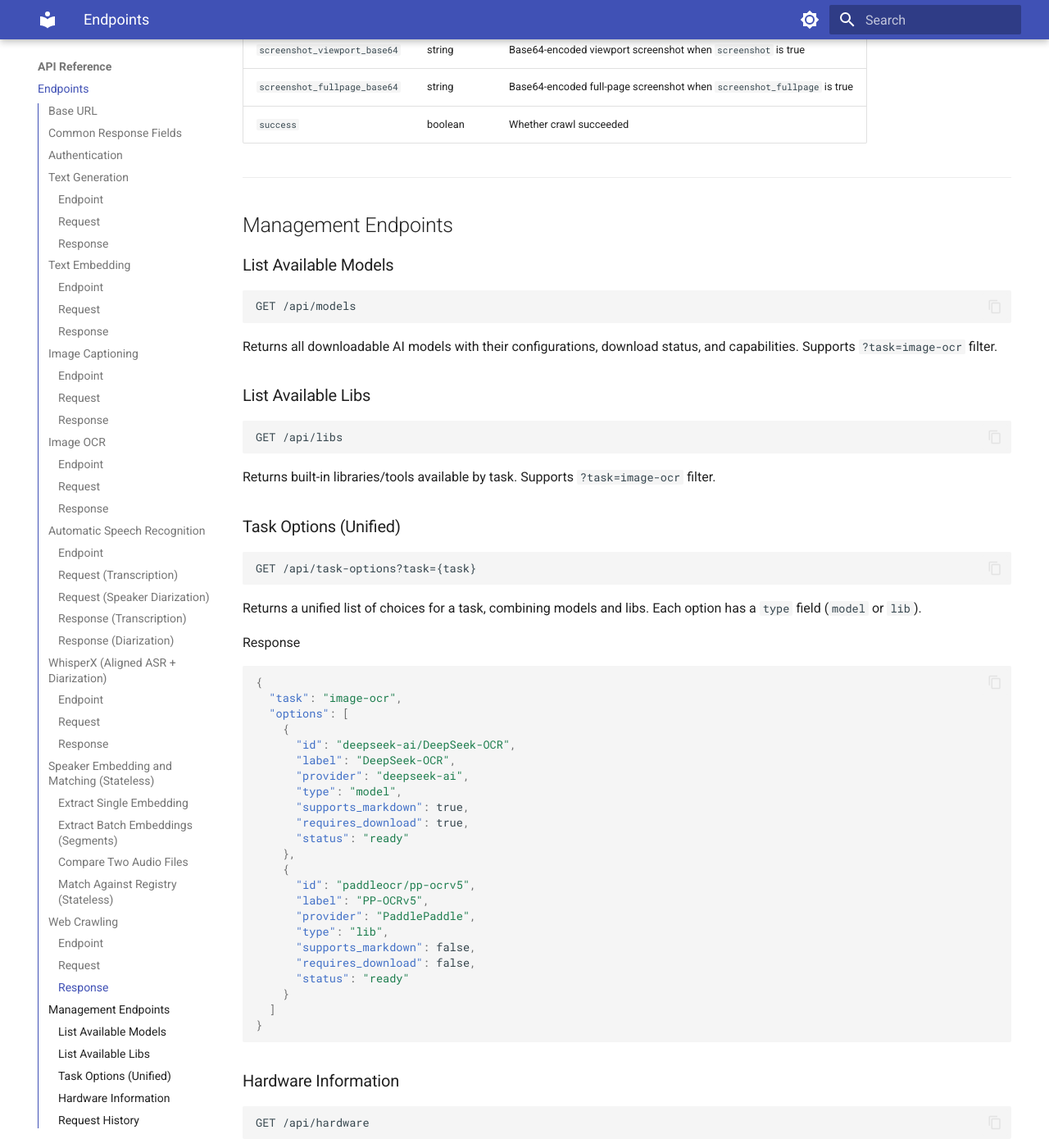
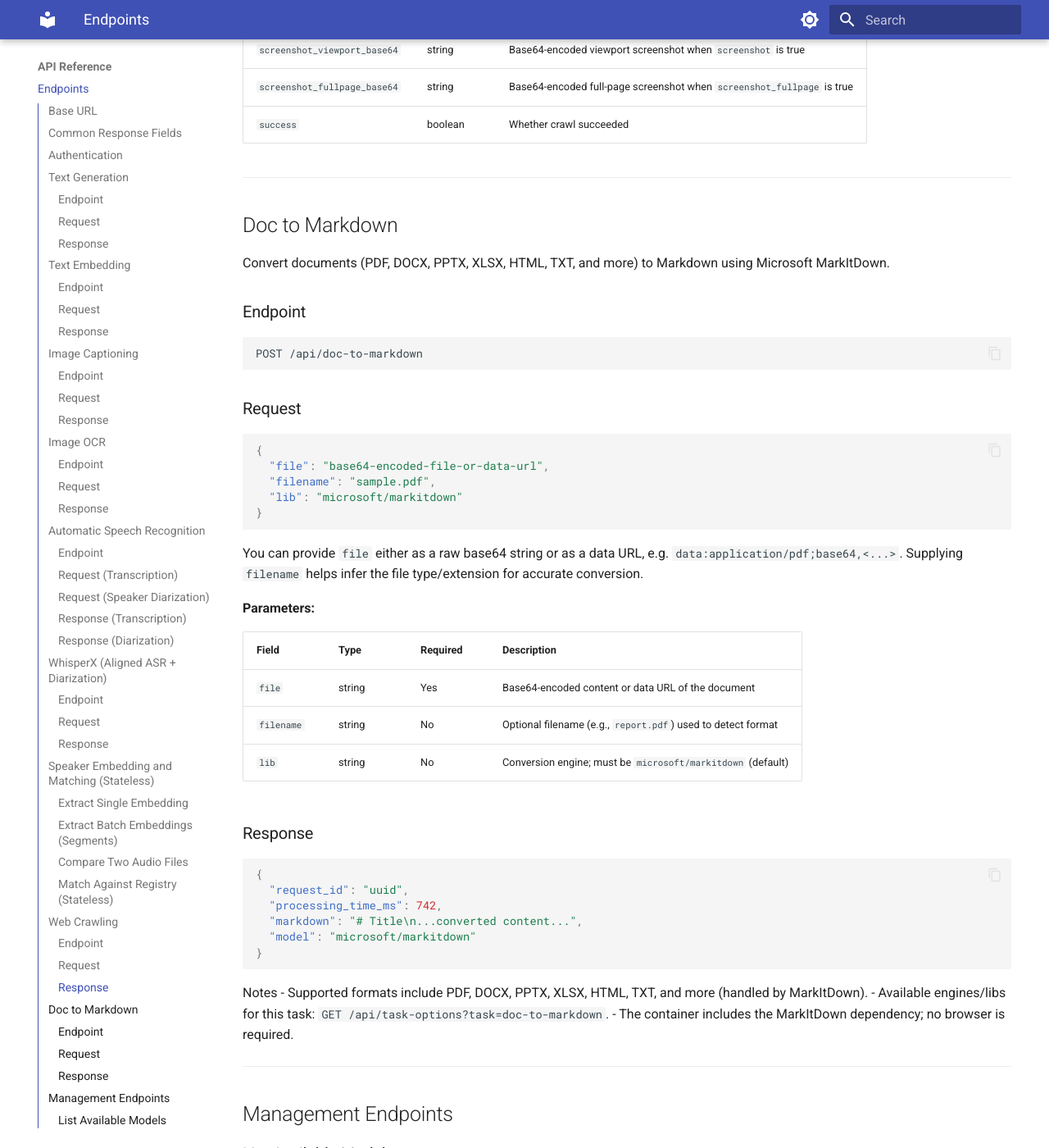
Before and after one commit to xiaoyuanzhu-com/homelab-ai-in-docker, an MkDocs documentation site: the page built from docs/api-reference.md, in a window 1280 px wide and 1400 px high, scrolled down 13025 px. Shown: the whole window at 82% size. Built offline with MkDocs 1.6.1 and Material for MkDocs 9.7.7, drawn with Linux system fonts in a browser that asks for light colours.

Commit message:
docs: add API reference for document to Markdown conversion endpoint

````diff
--- a/docs/api-reference.md
+++ b/docs/api-reference.md
@@ -607,6 +607,54 @@ Implementation notes
 
 ---
 
+## Doc to Markdown
+
+Convert documents (PDF, DOCX, PPTX, XLSX, HTML, TXT, and more) to Markdown using Microsoft MarkItDown.
+
+### Endpoint
+
+```
+POST /api/doc-to-markdown
+```
+
+### Request
+
+```json
+{
+  "file": "base64-encoded-file-or-data-url",
+  "filename": "sample.pdf",
+  "lib": "microsoft/markitdown"
+}
+```
+
+You can provide `file` either as a raw base64 string or as a data URL, e.g. `data:application/pdf;base64,<...>`. Supplying `filename` helps infer the file type/extension for accurate conversion.
+
+**Parameters:**
+
+| Field | Type | Required | Description |
+|-------|------|----------|-------------|
+| `file` | string | Yes | Base64-encoded content or data URL of the document |
+| `filename` | string | No | Optional filename (e.g., `report.pdf`) used to detect format |
+| `lib` | string | No | Conversion engine; must be `microsoft/markitdown` (default) |
+
+### Response
+
+```json
+{
+  "request_id": "uuid",
+  "processing_time_ms": 742,
+  "markdown": "# Title\n...converted content...",
+  "model": "microsoft/markitdown"
+}
+```
+
+Notes
+- Supported formats include PDF, DOCX, PPTX, XLSX, HTML, TXT, and more (handled by MarkItDown).
+- Available engines/libs for this task: `GET /api/task-options?task=doc-to-markdown`.
+- The container includes the MarkItDown dependency; no browser is required.
+
+---
+
 ## Management Endpoints
 
 ### List Available Models
````
Also changed, not shown: README.md (+5 -0 lines).
